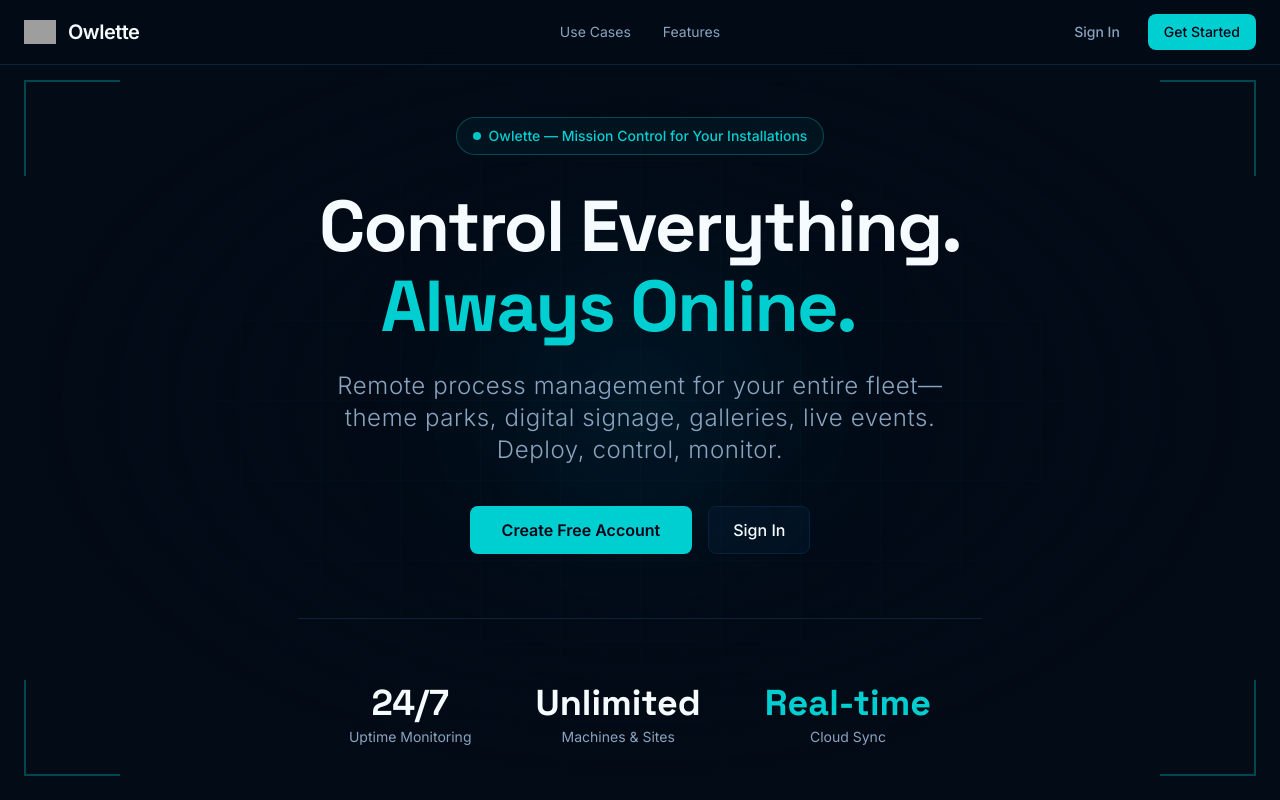
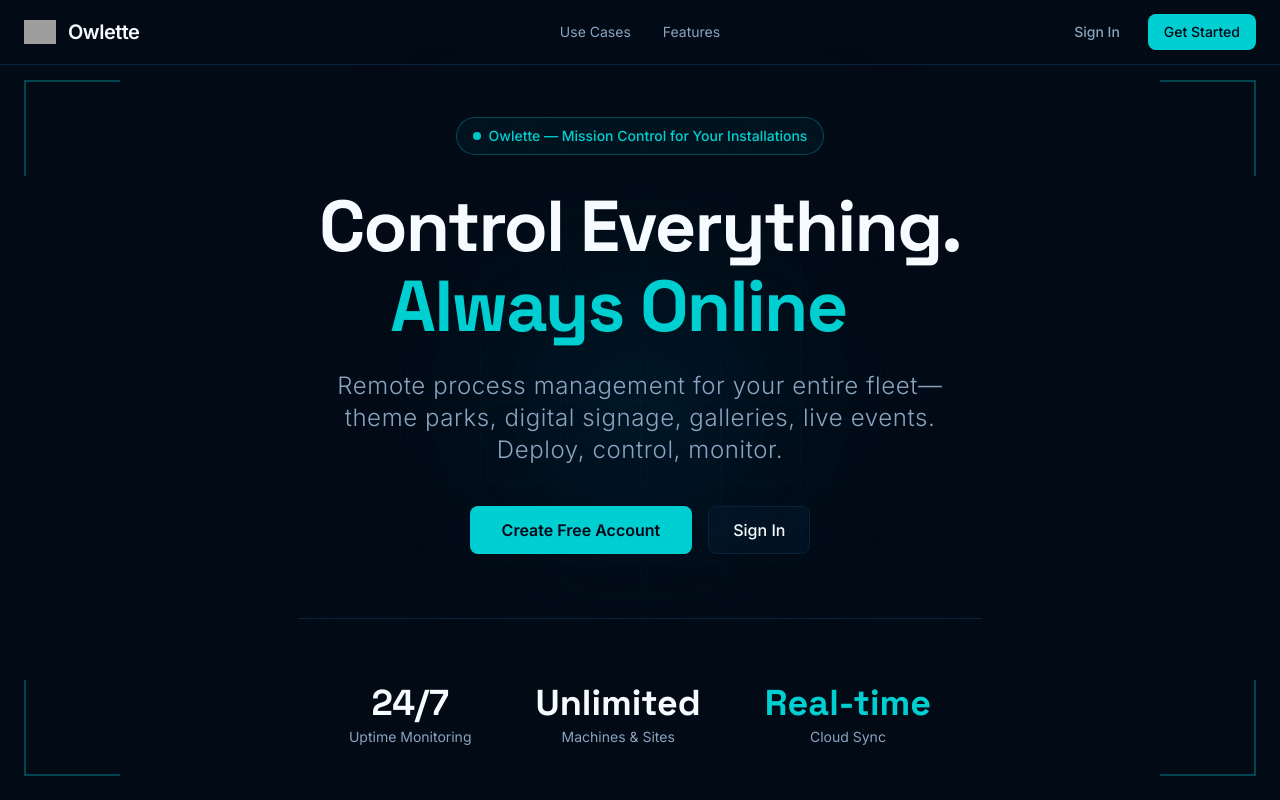
Before and after one commit to theexperiential/Owlette, a Next.js app in the folder web/: page / in a window 1280 px wide. Shown: the top 800 px of the page. Built offline with nearby package versions, Linux system fonts and the light colour scheme; no server answers; grey boxes are pictures that could not be loaded.

Commit message:
style: remove period from 'Always Online'

```diff
--- a/web/components/landing/HeroSection.tsx
+++ b/web/components/landing/HeroSection.tsx
@@ -28,7 +28,7 @@
           <TypewriterText
             lines={[
               { text: 'Control Everything.' },
-              { text: 'Always Online.', className: 'text-accent-cyan' },
+              { text: 'Always Online', className: 'text-accent-cyan' },
             ]}
             typingSpeed={60}
             delayBetweenLines={300}
```
